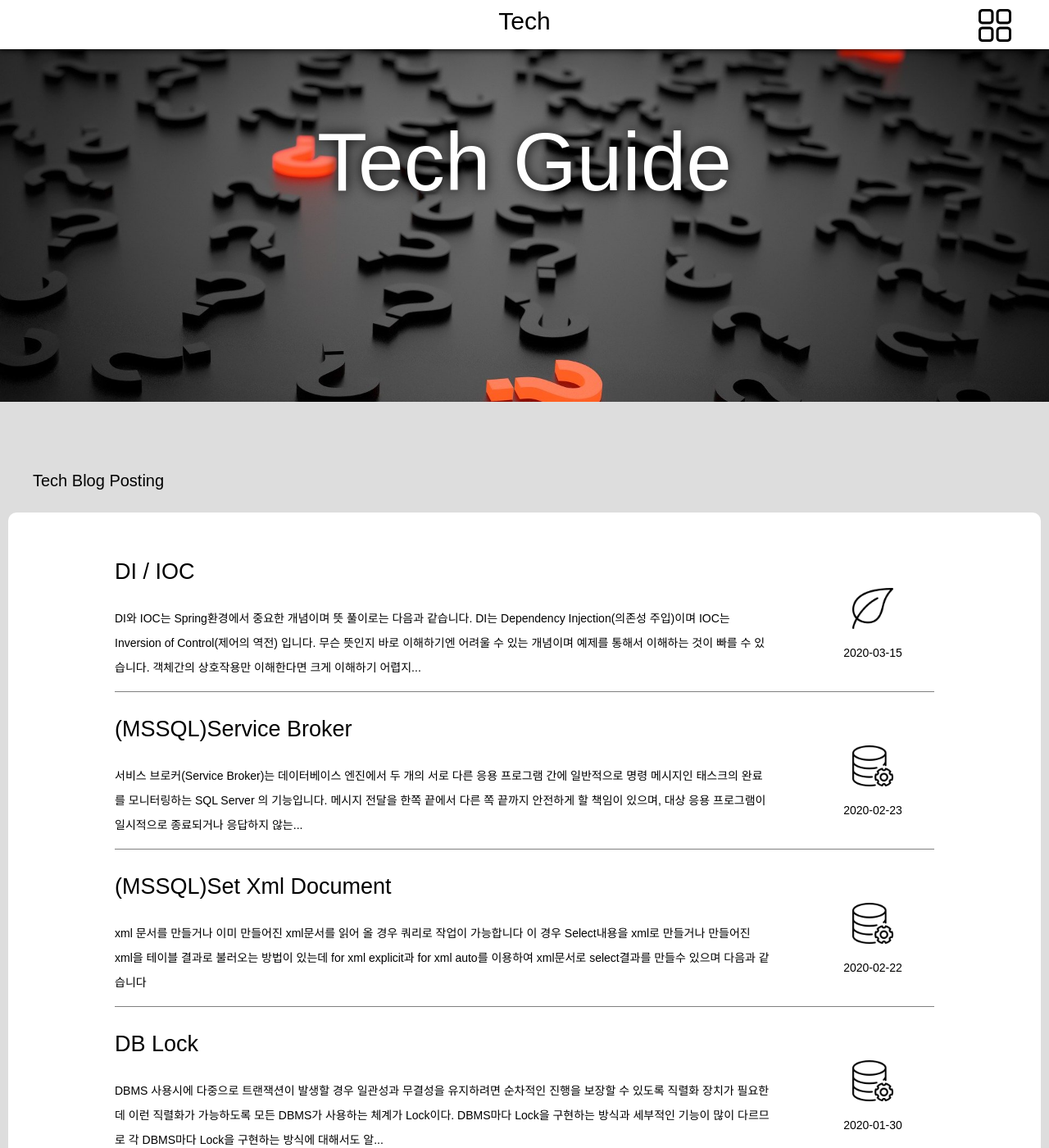
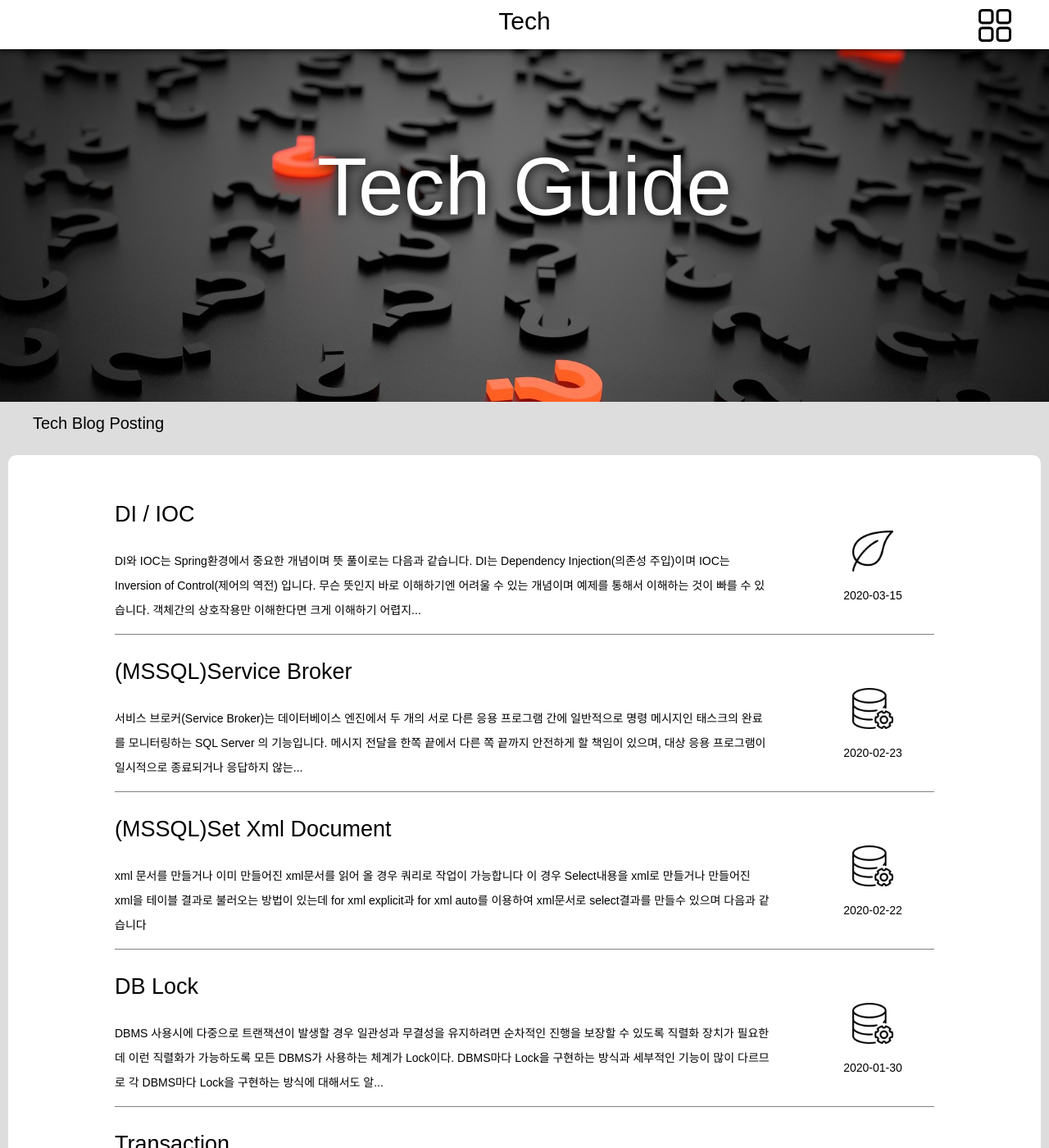
Before and after one commit to leemugeun/leemugeun.github.io, a Jekyll site: the page built from _posts/2019-12-16-default.md, in a window 1280 px wide and 1400 px high. Shown: the whole window at 82% size. Built offline with Jekyll 4.4.1, drawn with Linux system fonts in a browser that asks for light colours; a style sheet for code colours, icons or effects is not loaded.

Commit message:
2020-03-22 SomeFix

```diff
--- a/_layouts/post.html
+++ b/_layouts/post.html
@@ -53,13 +53,13 @@
             </header>
 
             {% if page.title == "Main" %}
-            <div class="p_sub" style="background-image: url('/files/ban/{{ page.icon }}.jpg')">
+            <div id="banner" class="p_sub" style="background-image: url('/files/ban/{{ page.icon }}.jpg')">
                 <div class="sub_txt">Tech Guide</div>
             </div>
             {% endif %}
 
             <div class="p_container_wrap">
-                <div class="p_container_title">
+                <div id="cont_title" class="p_container_title">
                     {{ page.postname }} Posting
                 </div>
                 <div id="p_container" class="p_container">
--- a/assets/css/post.css
+++ b/assets/css/post.css
@@ -150,7 +150,7 @@
 }
 
 .p_sub .sub_txt{
-    margin: 140px auto;
+    margin: 170px auto;
     width: 100%;
     font-size: 100px;
     color: white;
@@ -165,7 +165,6 @@
 /* Inner */
 
 .p_container_wrap{
-    /* margin-top : 50px; */
     min-height: 500px;
     background-color: #ddd;
     position: relative;
@@ -175,7 +174,6 @@
 }
 
 .p_container_title{
-    margin-top: 70px;
     max-width: 1200px;
     height: 50px;
     position: relative;
--- a/assets/js/post.js
+++ b/assets/js/post.js
@@ -28,7 +28,14 @@ function pageOnload(){
 
         $("#p_nav_menu [data-navdep='2']").hide();
         $(this).siblings().show();
-    })
+    });
+
+    if ($("#banner").is(":visible")){
+        $("#cont_title").css("margin-top", "");
+    }
+    else{
+        $("#cont_title").css("margin-top", "70px");
+    }
 }
 
 function openNav() {
```
